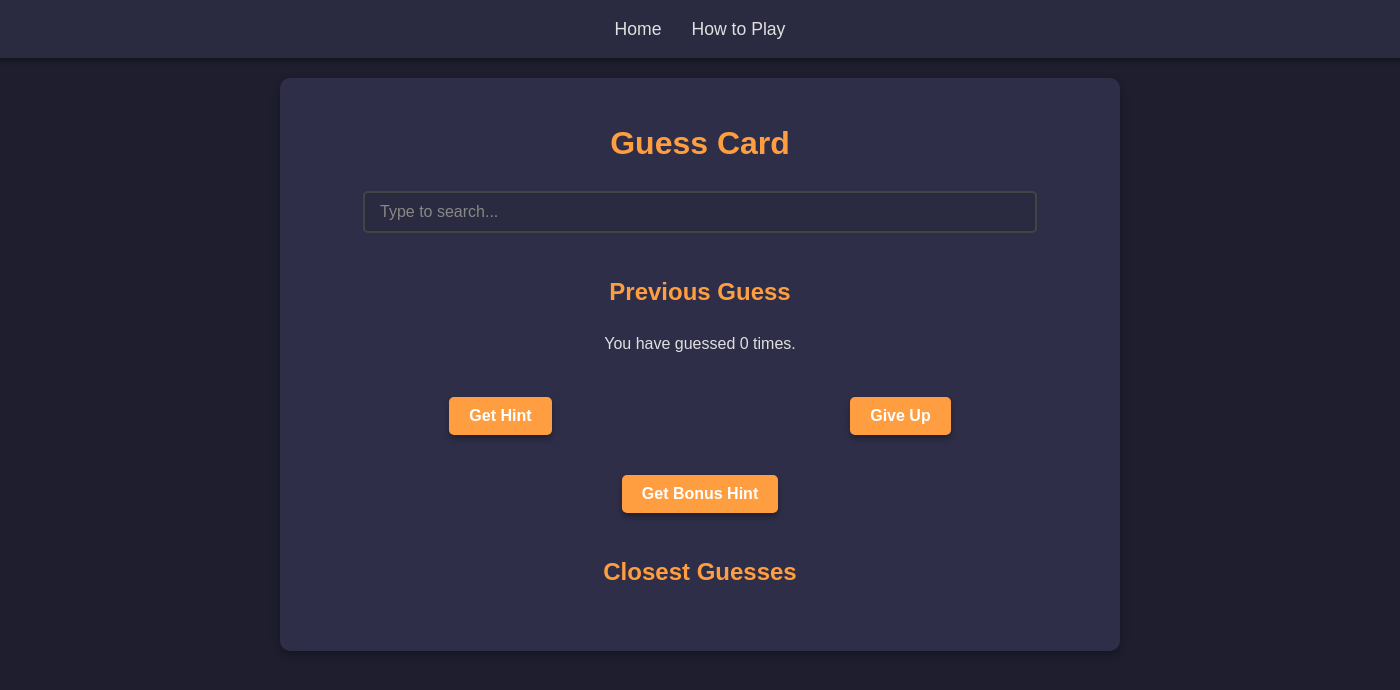
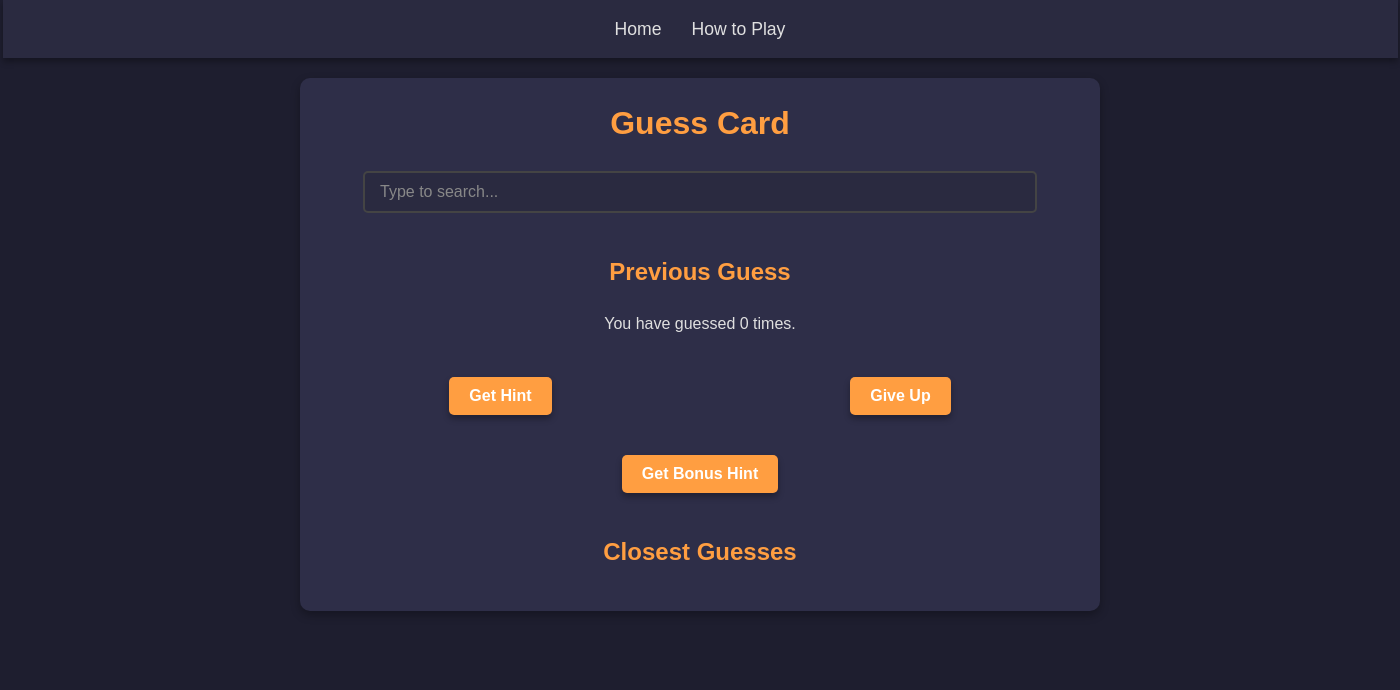
Before and after one commit to snippy4/YGO-Proximity-Desktop-App, an Electron app: page index.html in a window 1400 px wide. Drawn offline with Linux system fonts and the light colour scheme.

Commit message:
updated styling to better suit desktop app

```diff
--- a/styles.css
+++ b/styles.css
@@ -164,7 +164,7 @@ body {
 nav {
     background-color: #2a2a40;
     padding: 15px;
-    width: 100%;
+    width: 97.5%;
     display: flex;
     justify-content: center;
     box-shadow: 0 4px 6px rgba(0, 0, 0, 0.3);
@@ -194,7 +194,7 @@ main {
     max-width: 800px;
     text-align: center;
     margin-top: 20px;
-    padding: 20px;
+    padding: 0px;
     background-color: #2e2e48;
     border-radius: 10px;
     box-shadow: 0 4px 10px rgba(0, 0, 0, 0.3);
```
Also changed, not shown: package.json (+10 -2 lines).
